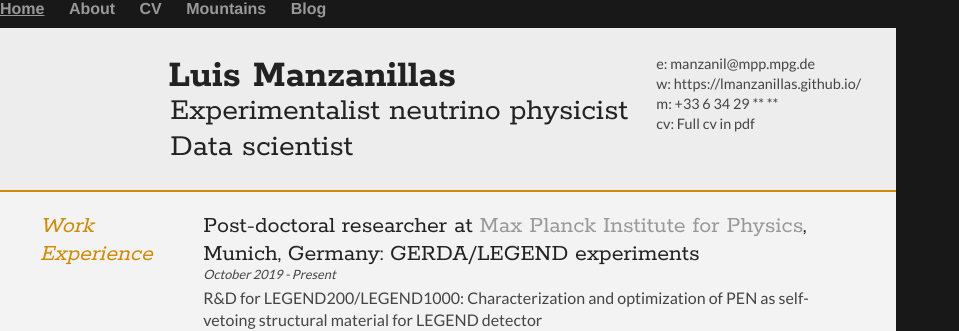
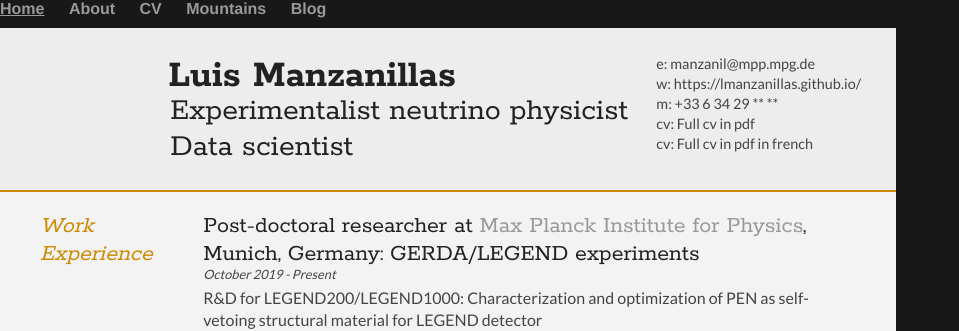
Before and after one commit to lmanzanillas/lmanzanillas.github.io, a Jekyll site: the page built from cv/index.html, in a window 1280 px wide. Shown: the top 331 px of the page, without its empty margins (0-959 px from the left). Built offline with Jekyll 4.4.1, drawn with Linux system fonts in a browser that asks for light colours.

Commit message:
add french cv

```diff
--- a/cv/index.html
+++ b/cv/index.html
@@ -37,6 +37,7 @@ layout: default
 				<li>w: <a href="https://lmanzanillas.github.io/">https://lmanzanillas.github.io/</a></li>
 				<li>m: +33 6 34 29 ** ** </li>
 				<li>cv: <a href="/cv/pdfs/cv-lmanzanillas.pdf"> Full cv in pdf</a>
+				<li>cv: <a href="/cv/pdfs/cv-lmanzanillas_fr.pdf"> Full cv in pdf in french</a>
 			</ul>
 		</div>
 		<div class="clear"></div>
```
Also changed, not shown: 1 other file.
